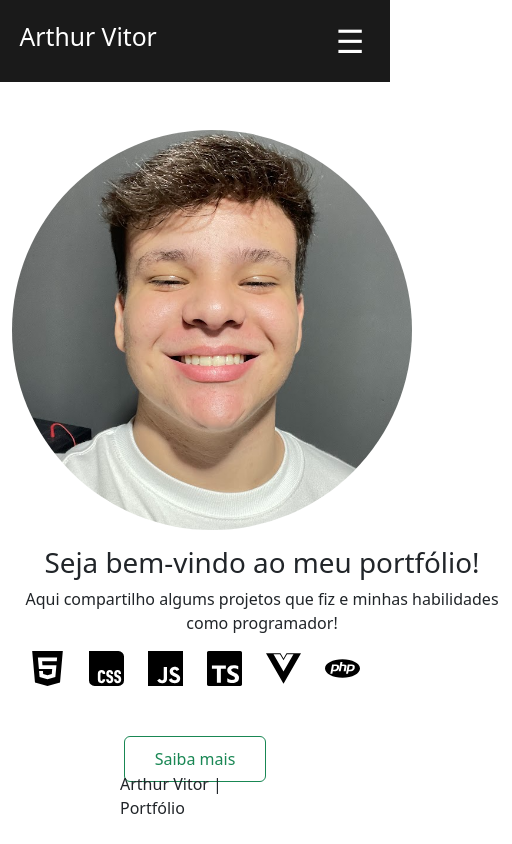
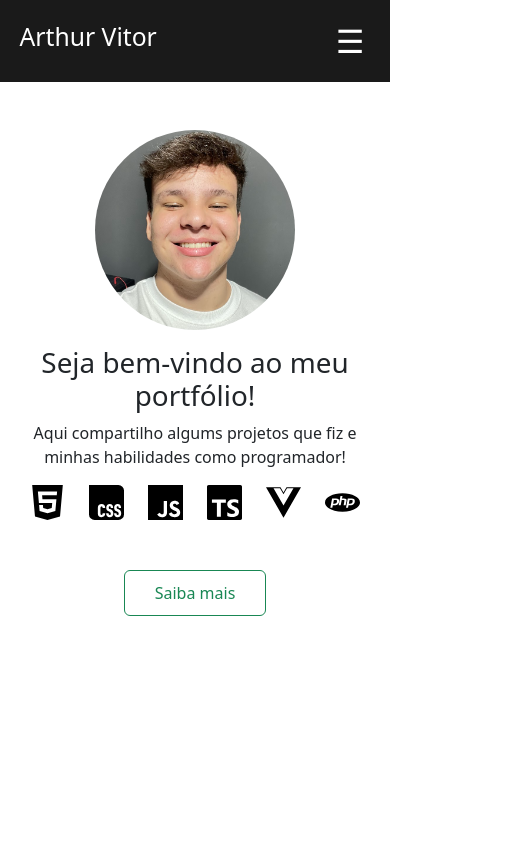
Before and after one commit to arthurvitorads/newPortifolio, a Vue app: page / in a window 390 px wide. Shown: the top 844 px of the page, 512 px wide, since content can reach past the window. Built offline with nearby package versions, Linux system fonts and the light colour scheme.

Commit message:
corrigido resposividade

```diff
--- a/src/components/footerComponent.vue
+++ b/src/components/footerComponent.vue
@@ -11,4 +11,10 @@
   justify-content: center;
   align-items: center;
 }
+
+@media (max-width: 768px) {
+  footer {
+    margin-top: 100px;
+  }
+}
 </style>
--- a/src/components/navComponent.vue
+++ b/src/components/navComponent.vue
@@ -9,14 +9,15 @@
         <nav class="navegacao-lista nav">
           <ul class="nav justify-content-center flex-column flex-md-row text-center">
             <li class="nav-item">
-                            <router-link to="/" class="nav-link active">Início</router-link>
+              <router-link to="/" class="nav-link active" @click="fecharMenu">Início</router-link>
             </li>
             <li class="nav-item">
-                            <router-link to="/projetos" class="nav-link active">Projetos</router-link>
+              <router-link to="/projetos" class="nav-link active" @click="fecharMenu">Projetos</router-link>
             </li>
             <li class="nav-item">
-                            <router-link to="/contato" class="nav-link active">Contato</router-link>
+              <router-link to="/contato" class="nav-link active" @click="fecharMenu">Contato</router-link>
             </li>
+
           </ul>
         </nav>
 
@@ -33,6 +34,10 @@ import { ref } from 'vue'
 
 const showMenu = ref(false)
 
+function fecharMenu() {
+  showMenu.value = false
+}
+
 function toggleMenu() {
   showMenu.value = !showMenu.value
 }
@@ -40,6 +45,11 @@ function toggleMenu() {
 </script>
 
 <style scoped>
+
+template{
+  overflow-x: hidden;
+}
+
 .navegacao-container {
   background-color: #1a1a1a;
 
@@ -117,5 +127,4 @@ function toggleMenu() {
 .nav-link {
   color: white;
 }
-
 </style>
--- a/src/views/pages/contatoPage.vue
+++ b/src/views/pages/contatoPage.vue
@@ -20,10 +20,7 @@ export default defineComponent({
 <style scoped>
 
 .contact-section {
-  height: 60vh;
-  display: flex;
-  justify-content: center;
-  align-items: center;
+  margin-top: 100px;
 }
 
 </style>
--- a/src/views/pages/inicioPage.vue
+++ b/src/views/pages/inicioPage.vue
@@ -1,8 +1,7 @@
 <template>
     <section class="principal-content">
         <div class="container text-center my-5">
-            <img src="/img.png" alt="Arthur Vitor" class="rounded-circle mb-3 img-perfil"
-                style="width: 400px; height: 400px; object-fit: cover" />
+            <img src="/img.png" alt="Arthur Vitor" class="rounded-circle mb-3 img-perfil" />
             <div>
                 <div class="text-content">
                     <h1>Seja bem-vindo ao meu portfólio!</h1>
@@ -48,6 +47,9 @@ const icones = {
 }
 
 .img-perfil {
+    width: 400px;
+    height: 400px;
+    object-fit: cover;
     transition: all .2s;
 }
 
@@ -65,9 +67,22 @@ const icones = {
 }
 
 @media (max-width: 768px) {
-.container{
-    display: block;
+    .principal-content {
+        margin-bottom: 100px;
+    }
+
+    .img-perfil {
+        width: 200px;
+        height: 200px;
+        object-fit: cover;
+    }
+
+    .container {
+        display: block;
+    }
+
+    .text-content {
+        width: 100%;
+    }
 }
-}
-
 </style>
```
Lines whose indentation alone changed are shown as unchanged.
